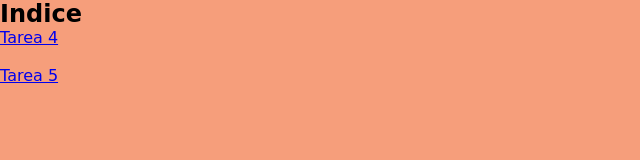
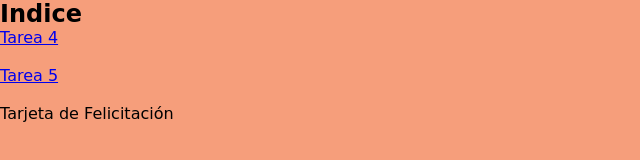
Before and after one commit to evelynmonreal/tareaaw, a plain HTML site: page Index.html in a window 1280 px wide. Shown: the whole page, without its empty margins (0-640 px from the left). Drawn offline with Linux system fonts and the light colour scheme.

Commit message:
Update and rename index.html to Index.html

```diff
--- a/index.html
+++ b/Index.html
@@ -16,6 +16,10 @@
         <li class="nav-item">
             <a class="nav-link" href="05_TareaJS.html" >Tarea 5</a>
         </li>
+	<Br>
+        <li class"nav-item"">
+            <una clase"nav-link" href"terjeta.html" >Tarjeta de Felicitación</a>
+        </Li>
     </ul>
 </body>
 </html>
```
